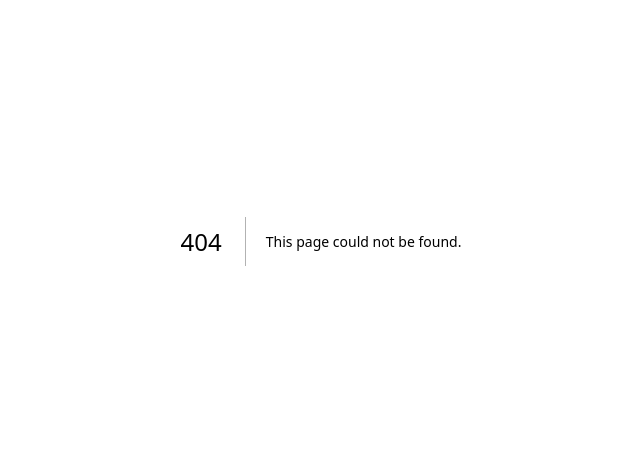
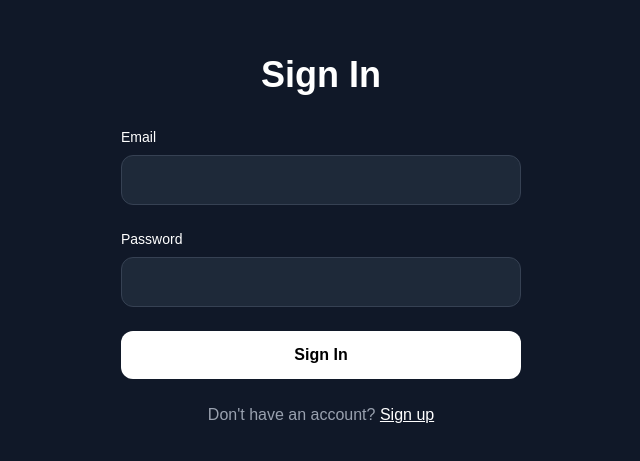
Before and after one commit to cfstats/football-stats-app, a Next.js app: page /auth/login in a window 1280 px wide. Before the commit this address had no page. Shown: the part 159-620 px from the top of the page, without its empty margins (319-959 px from the left). Built offline with nearby package versions, Linux system fonts and the light colour scheme; no server answers.

Commit message:
ad login page

```diff
--- /dev/null
+++ b/app/auth/login/page.tsx
@@ -0,0 +1,81 @@
+'use client';
+
+import { useState } from 'react';
+import { createClient } from '@supabase/supabase-js';
+
+const supabase = createClient(
+  process.env.NEXT_PUBLIC_SUPABASE_URL!,
+  process.env.NEXT_PUBLIC_SUPABASE_ANON_KEY!
+);
+
+export default function Login() {
+  const [email, setEmail] = useState('');
+  const [password, setPassword] = useState('');
+  const [loading, setLoading] = useState(false);
+  const [error, setError] = useState('');
+
+  const handleLogin = async (e: React.FormEvent) => {
+    e.preventDefault();
+    setLoading(true);
+    setError('');
+
+    const { error } = await supabase.auth.signInWithPassword({
+      email,
+      password,
+    });
+
+    if (error) {
+      setError(error.message);
+    } else {
+      window.location.href = '/';
+    }
+    setLoading(false);
+  };
+
+  return (
+    <div className="min-h-screen bg-gray-900 text-white flex items-center justify-center">
+      <div className="max-w-md w-full px-6">
+        <h1 className="text-4xl font-bold text-center mb-8">Sign In</h1>
+
+        <form onSubmit={handleLogin} className="space-y-6">
+          <div>
+            <label className="block text-sm mb-2">Email</label>
+            <input
+              type="email"
+              value={email}
+              onChange={(e) => setEmail(e.target.value)}
+              className="w-full px-4 py-3 bg-gray-800 rounded-xl border border-gray-700 focus:outline-none focus:border-white"
+              required
+            />
+          </div>
+
+          <div>
+            <label className="block text-sm mb-2">Password</label>
+            <input
+              type="password"
+              value={password}
+              onChange={(e) => setPassword(e.target.value)}
+              className="w-full px-4 py-3 bg-gray-800 rounded-xl border border-gray-700 focus:outline-none focus:border-white"
+              required
+            />
+          </div>
+
+          {error && <p className="text-red-500 text-sm">{error}</p>}
+
+          <button
+            type="submit"
+            disabled={loading}
+            className="w-full bg-white text-black font-semibold py-3 rounded-xl hover:bg-gray-200 transition disabled:opacity-50"
+          >
+            {loading ? 'Signing in...' : 'Sign In'}
+          </button>
+        </form>
+
+        <p className="text-center text-gray-400 mt-6">
+          Don't have an account?{' '}
+          <a href="/auth/sign-up" className="text-white underline">Sign up</a>
+        </p>
+      </div>
+    </div>
+  );
+}
```
